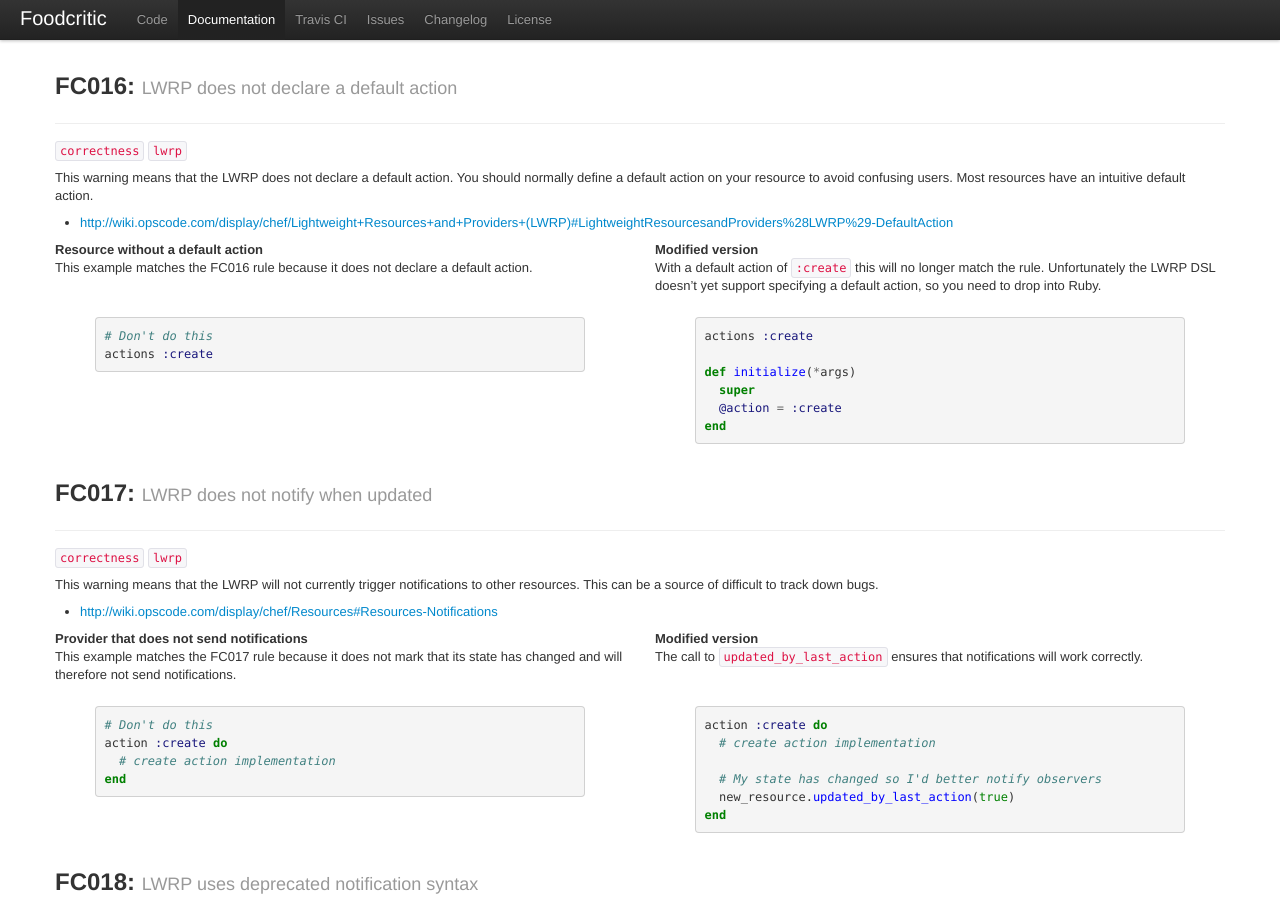
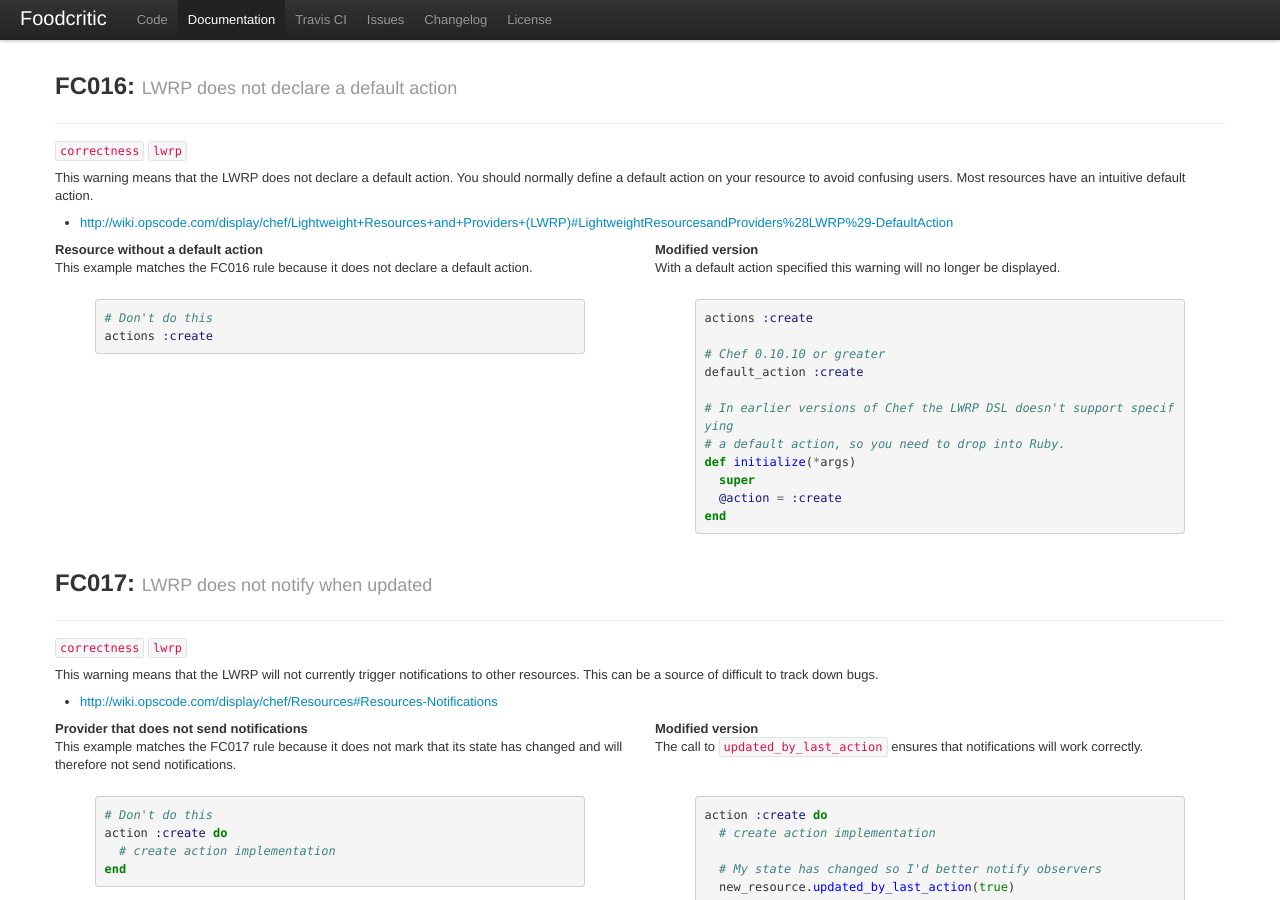
Before and after one commit to Foodcritic/foodcritic, a Jekyll site: the page built from index.html, in a window 1280 px wide and 900 px high, scrolled down 6746 px. Built offline with Jekyll 4.4.1, drawn with Linux system fonts in a browser that asks for light colours.

Commit message:
Update FC016 documentation for default_action.

```diff
--- a/index.html
+++ b/index.html
@@ -430,12 +430,16 @@ rules:
           actions :create
       - title: Modified version
         text: |
-          With a default action of `:create` this will no longer match the rule.
-          Unfortunately the LWRP DSL doesn't yet support specifying a default
-          action, so you need to drop into Ruby.
+          With a default action specified this warning will no longer be
+          displayed.
         code: |
           actions :create
 
+          # Chef 0.10.10 or greater
+          default_action :create
+
+          # In earlier versions of Chef the LWRP DSL doesn't support specifying
+          # a default action, so you need to drop into Ruby.
           def initialize(*args)
             super
             @action = :create
```
